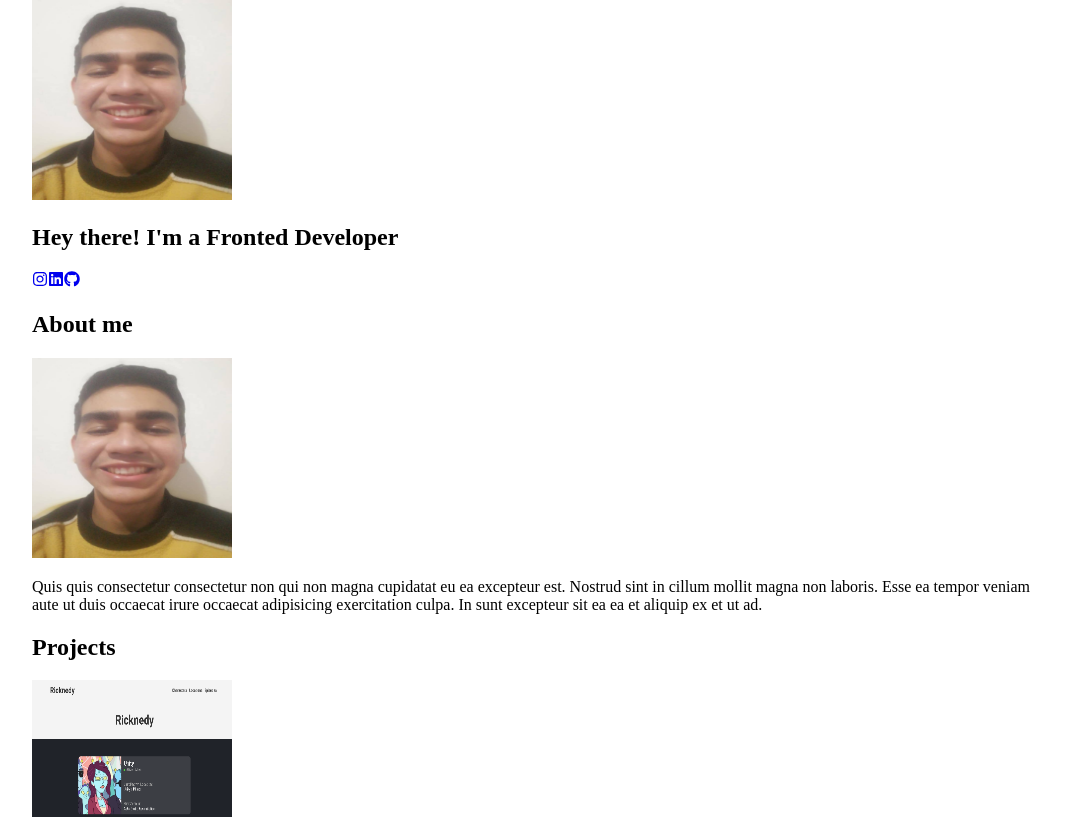
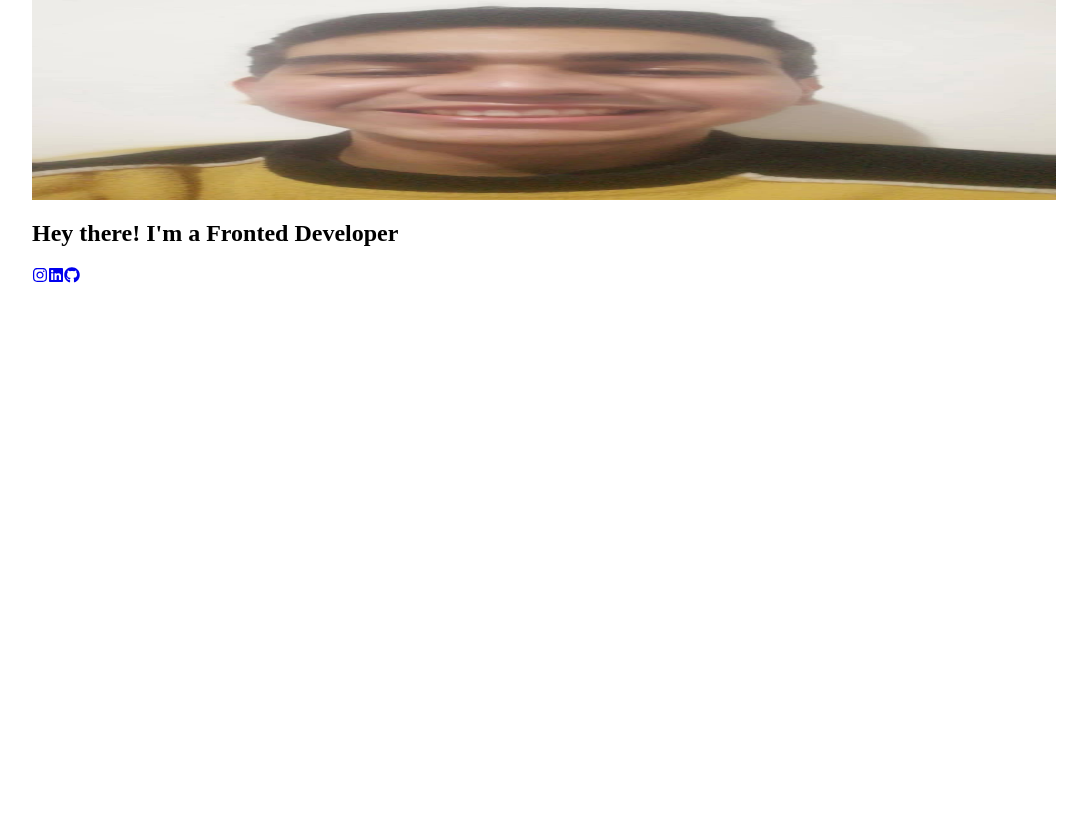
Before and after one commit to plumreiss/angelpadrino, a Next.js app: page / in a window 1280 px wide. Shown: the top 817 px of the page, without its empty margins (96-1183 px from the left). Built offline with nearby package versions, Linux system fonts and the light colour scheme.

Commit message:
feat: styles to Section component

```diff
--- a/src/components/elements/Container/Section/index.js
+++ b/src/components/elements/Container/Section/index.js
@@ -1,3 +1,11 @@
-export function Section({ children }) {
-  return <section>{children}</section>;
+import styled from "styled-components";
+
+const StyledSection = styled.section`
+  min-height: ${({ mh }) => mh || "20vh"};
+  display: flex;
+  flex-direction: column;
+`;
+
+export function Section({ mh, children }) {
+  return <StyledSection mh={mh}>{children}</StyledSection>;
 }
--- a/src/components/layout/Presentation/index.js
+++ b/src/components/layout/Presentation/index.js
@@ -8,7 +8,7 @@ import { SOCIAL_NETWORKS } from "../../../constants";
 
 export function Presentation() {
   return (
-    <Section>
+    <Section mh="100vh" >
       <Image
         src="/my-profile-photo.jpg"
         height={200}
```
